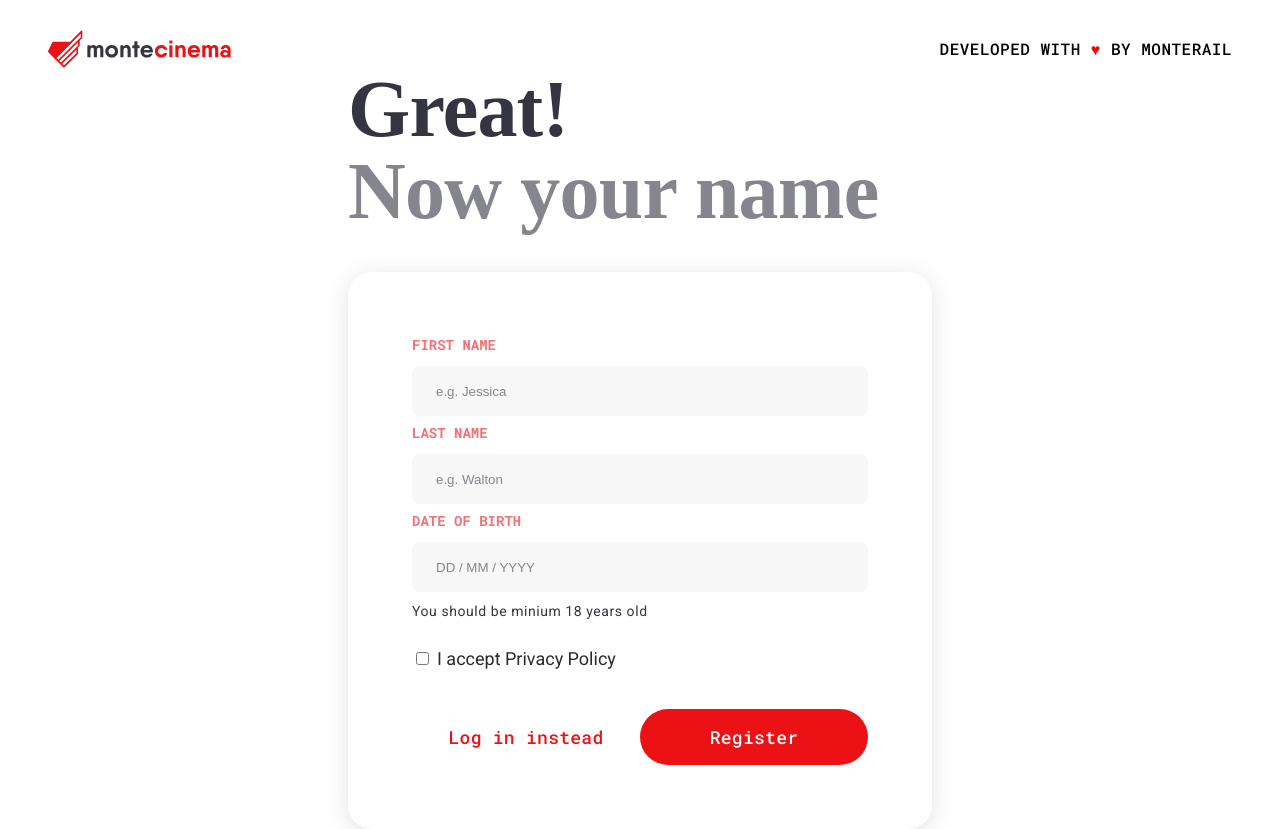
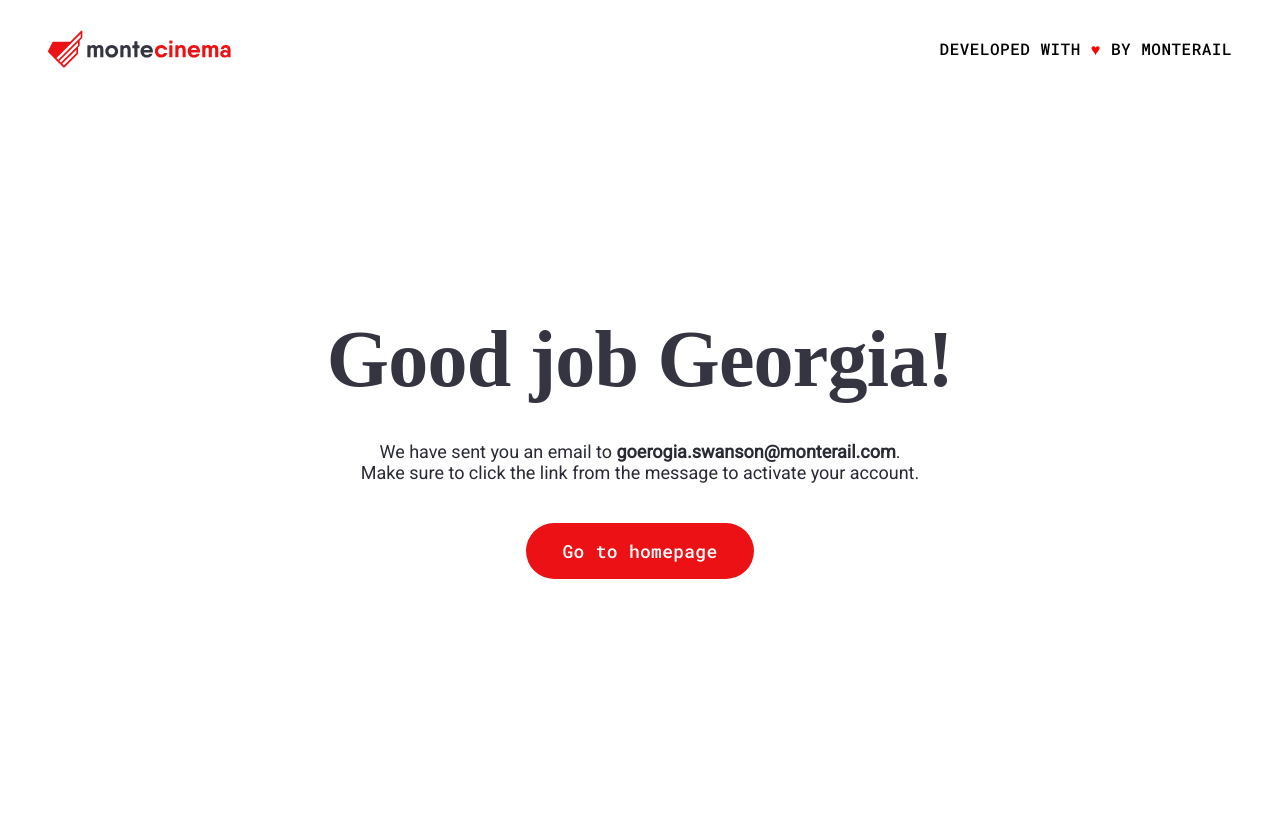
Before and after one commit to Willo0ow/monte-cinema, a Vue app: page / in a window 1280 px wide. After the commit the page ends 800 px from the top, so only its background shows below. Built offline with nearby package versions, Linux system fonts and the light colour scheme; a web font is replaced by a local one.

Commit message:
reistration summary panel

```diff
--- a/public/app.css
+++ b/public/app.css
@@ -23,13 +23,13 @@
   }
 
   .form-wrapper {
-    padding: 24px;
     box-sizing: border-box;
     margin-top: 48px;
     background: #ffffff;
     box-shadow: none;
   }
   .step-wrapper {
+    padding: 24px;
     width: 100%;
   }
 }
--- a/src/App.vue
+++ b/src/App.vue
@@ -9,7 +9,7 @@
 
 <script>
 import PageHeader from "./components/PageHeader.vue";
-import PageContent from "./components/SecondStep.vue";
+import PageContent from "./components/RegistrationSummary.vue";
 export default {
   name: "App",
   components: { PageHeader, PageContent },
--- /dev/null
+++ b/src/components/RegistrationSummary.vue
@@ -0,0 +1,62 @@
+<template>
+  <div class="step-wrapper">
+    <div class="title-wrapper">
+      <content-title
+        :text="`Good job ${name}!`"
+        textColor="#343541"
+      ></content-title>
+    </div>
+
+    <div class="message">
+      <p>
+        We have sent you an email to
+        <strong>{{ email }}</strong
+        >.
+      </p>
+      <p>
+        Make sure to click the link from the message to activate your account.
+      </p>
+    </div>
+    <div class="button-wrapper">
+      <form-button label="Go to homepage"></form-button>
+    </div>
+  </div>
+</template>
+
+<script>
+import ContentTitle from "./ContentTitle.vue";
+import FormButton from "./FormButton.vue";
+export default {
+  name: "RegistrationSummary",
+  components: { ContentTitle, FormButton },
+  setup() {
+    const name = "Georgia";
+    const email = "goerogia.swanson@monterail.com";
+    return {
+      name,
+      email,
+    };
+  },
+};
+</script>
+
+<style>
+.button-wrapper {
+  display: flex;
+  justify-content: center;
+  align-items: center;
+}
+.message {
+  font-family: "Roboto";
+  font-style: normal;
+  font-weight: 400;
+  font-size: 18px;
+  line-height: 21px;
+  text-align: center;
+  color: #292a33;
+  margin: 40px 0;
+}
+.message > p {
+  margin: 0;
+}
+</style>
```
